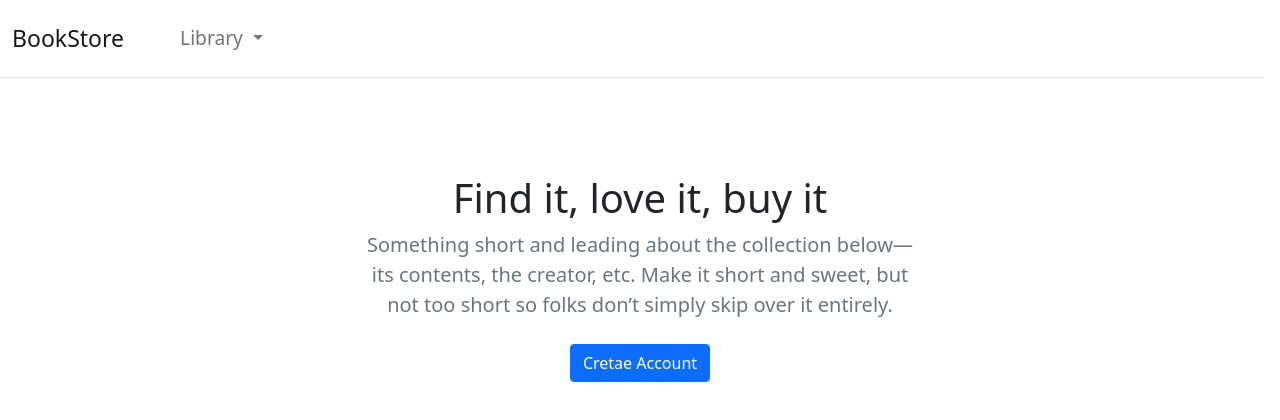
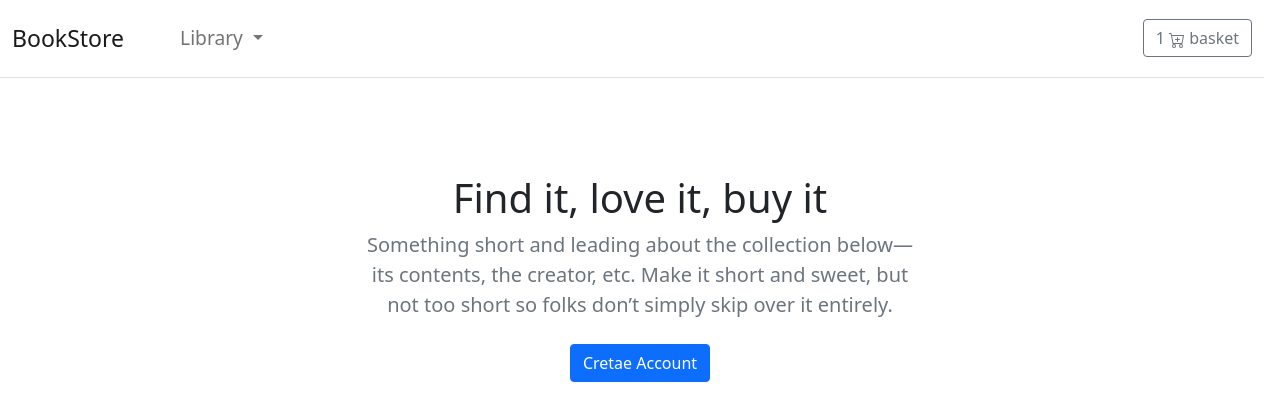
Before and after one commit to mahatlokendra/ecommerce-2022, a Django app: page / in a window 1280 px wide. Shown: the top 420 px of the page. Run offline with Django 4.2, Linux system fonts and the light colour scheme; data that the repository does not hold is empty; some libraries are stand-ins or nearby versions.

Commit message:
created a basket app, added basket summary page and mapped the related urls with the views

```diff
--- /dev/null
+++ b/basket/apps.py
@@ -0,0 +1,5 @@
+from django.apps import AppConfig
+
+
+class BasketConfig(AppConfig):
+    name = 'basket'
--- /dev/null
+++ b/basket/models.py
@@ -0,0 +1,3 @@
+from django.db import models
+
+# Create your models here.
--- /dev/null
+++ b/basket/urls.py
@@ -0,0 +1,8 @@
+from django.urls import path
+from . import views
+
+app_name = 'basket'
+
+urlpatterns = [
+    path('',views.basket_summary,name='basket_summary'),
+]
--- a/ecommerce_website/settings.py
+++ b/ecommerce_website/settings.py
@@ -39,6 +39,7 @@ INSTALLED_APPS = [
     'django.contrib.messages',
     'django.contrib.staticfiles',
     'store',
+    'basket',
 ]
 
 MIDDLEWARE = [
--- a/ecommerce_website/urls.py
+++ b/ecommerce_website/urls.py
@@ -21,8 +21,7 @@ from django.conf.urls.static import static
 urlpatterns = [
     path('admin/', admin.site.urls),
     path('', include('store.urls',namespace='store')),
-
-
+    path('basket/', include('basket.urls')),
 ]
 
 if settings.DEBUG:
--- a/store/models.py
+++ b/store/models.py
@@ -1,3 +1,4 @@
+from email.policy import default
 from django.db import models
 from django.urls import reverse
 from django.contrib.auth.models import User
@@ -27,7 +28,7 @@ class Product(models.Model):
     title = models.CharField(max_length=255)
     author = models.CharField(max_length=255,default='admin')
     description = models.TextField(blank=True)
-    image = models.ImageField(upload_to='images/')
+    image = models.ImageField(upload_to='images/', default='images/default.jpg')
     slug = models.SlugField(max_length=255)
     price = models .DecimalField(max_digits=4,decimal_places=2)
     in_stock = models.BooleanField(default=True)
--- a/store/urls.py
+++ b/store/urls.py
@@ -5,8 +5,8 @@ app_name = 'store'
 
 urlpatterns = [
     path('',views.all_products,name='all_products'),
-    path('item/<slug:slug>/', views.product_detail, name='product_detail'),
-    path('search/<slug:category_slug>/', views.category_list, name='category_list'),
+    path('<slug:slug>', views.product_detail, name='product_detail'),
+    path('shop/<slug:category_slug>/', views.category_list, name='category_list'),
 
 
 ]
--- a/store/views.py
+++ b/store/views.py
@@ -16,6 +16,7 @@ def category_list(request,category_slug):
     products =  Product.objects.filter(category=category)
     return render(request,'store/products/category.html',{'products':products, 'category':category})
 
+
 def product_detail(request,slug):
     product = get_object_or_404(Product, slug=slug, in_stock=True)
-    return render(request, 'store/products/detail.html',{'product':product})
+    return render(request, 'store/products/single.html',{'product':product})
--- a/templates/store/base.html
+++ b/templates/store/base.html
@@ -2,51 +2,76 @@
 <!DOCTYPE html>
 
 <html>
+
 <head>
   <meta charset="utf-8">
-        <title>{% block title %}My Shop{% endblock %}</title>
+  <title>{% block title %}Book Store{% endblock %}</title>
   <meta name="viewport" content="width=device-width, initial-scale=1">
   <link rel="stylesheet" href="{% static 'css/bootstrap/bootstrap.min.css' %}" />
   <link rel="stylesheet" href="{% static 'css/custom.css' %}" />
 
 
-        <script src="https://cdn.jsdelivr.net/npm/@popperjs/core@2.9.2/dist/umd/popper.min.js" integrity="sha384-IQsoLXl5PILFhosVNubq5LC7Qb9DXgDA9i+tQ8Zj3iwWAwPtgFTxbJ8NT4GN1R8p" crossorigin="anonymous"></script>
-        <script src="https://cdn.jsdelivr.net/npm/bootstrap@5.0.2/dist/js/bootstrap.min.js" integrity="sha384-cVKIPhGWiC2Al4u+LWgxfKTRIcfu0JTxR+EQDz/bgldoEyl4H0zUF0QKbrJ0EcQF" crossorigin="anonymous"></script>
+  <script src="https://cdn.jsdelivr.net/npm/@popperjs/core@2.9.2/dist/umd/popper.min.js"
+    integrity="sha384-IQsoLXl5PILFhosVNubq5LC7Qb9DXgDA9i+tQ8Zj3iwWAwPtgFTxbJ8NT4GN1R8p" crossorigin="anonymous">
+  </script>
+  <script src="https://code.jquery.com/jquery-3.6.0.min.js"
+    integrity="sha256-/xUj+3OJU5yExlq6GSYGSHk7tPXikynS7ogEvDej/m4=" crossorigin="anonymous"></script>
+  <script src="https://cdn.jsdelivr.net/npm/bootstrap@5.0.2/dist/js/bootstrap.min.js"
+    integrity="sha384-cVKIPhGWiC2Al4u+LWgxfKTRIcfu0JTxR+EQDz/bgldoEyl4H0zUF0QKbrJ0EcQF" crossorigin="anonymous">
+  </script>
 
 </head>
+
 <body>
   <header>
     <nav class="navbar navbar-expand-md navbar-light bg-white border-bottom navbar-brand py-3">
       <div class="container-fluid">
         <a class="navbar-brand" href="/">BookStore</a>
-                  <button class="navbar-toggler" type="button" data-bs-toggle="collapse" data-bs-target="#navbarSupportedContent" aria-controls="navbarSupportedContent" aria-expanded="false" aria-label="Toggle navigation">
+        <button class="navbar-toggler" type="button" data-bs-toggle="collapse" data-bs-target="#navbarSupportedContent"
+          aria-controls="navbarSupportedContent" aria-expanded="false" aria-label="Toggle navigation">
           <span class="navbar-toggler-icon"></span>
         </button>
         <div class="collapse navbar-collapse" id="navbarSupportedContent">
           <ul class="navbar-nav me-auto mb-2 mb-lg-0 mx-4">
 
             <li class="nav-item dropdown mx-2">
-                        <a class="nav-link dropdown-toggle" href="#" id="navbarDropdown" role="button" data-bs-toggle="dropdown" aria-expanded="false">
+              <a class="nav-link dropdown-toggle" href="#" id="navbarDropdown" role="button" data-bs-toggle="dropdown"
+                aria-expanded="false">
                 Library
               </a>
               <ul class="dropdown-menu" aria-labelledby="navbarDropdown">
                 <li><a class="dropdown-item" href="#">ALL</a></li>
-                          <li><hr class="dropdown-divider"></li>
+                <li>
+                  <hr class="dropdown-divider">
+                </li>
 
                 {% for c in categories %}
                 <li>
                   <a class="dropdown-item" href="{{c.get_absolute_url}}">{{c.name|title}}</a>
                 </li>
-                          <li><hr class="dropdown-divider"></li>
+                <li>
+                  <hr class="dropdown-divider">
+                </li>
                 {% endfor %}
               </ul>
             </li>
-
+          </ul>
 
         </div>
+        <a type="button" role="button" href="{% url "basket:basket_summary" %}" class="btn btn-outline-secondary">
+          <div class="d-inline-flex">1</div>
+          <svg xmlns="http://www.w3.org/2000/svg" width="16" height="16" fill="currentColor" class="bi bi-cart-plus"
+            viewBox="0 0 16 16">
+            <path d="M9 5.5a.5.5 0 0 0-1 0V7H6.5a.5.5 0 0 0 0 1H8v1.5a.5.5 0 0 0 1 0V8h1.5a.5.5 0 0 0 0-1H9V5.5z" />
+            <path
+              d="M.5 1a.5.5 0 0 0 0 1h1.11l.401 1.607 1.498 7.985A.5.5 0 0 0 4 12h1a2 2 0 1 0 0 4 2 2 0 0 0 0-4h7a2 2 0 1 0 0 4 2 2 0 0 0 0-4h1a.5.5 0 0 0 .491-.408l1.5-8A.5.5 0 0 0 14.5 3H2.89l-.405-1.621A.5.5 0 0 0 2 1H.5zm3.915 10L3.102 4h10.796l-1.313 7h-8.17zM6 14a1 1 0 1 1-2 0 1 1 0 0 1 2 0zm7 0a1 1 0 1 1-2 0 1 1 0 0 1 2 0z" />
+          </svg>
+          basket
+        </a>
       </div>
     </nav>
   </header>
   <div id="content">{% block content %}{% endblock %}</div>
 </body>
+
 </html>
--- a/templates/store/home.html
+++ b/templates/store/home.html
@@ -2,7 +2,7 @@
 
 {% load static %}
 
-{% block title %}HOME {% endblock %}
+{% block title %}Book Store {% endblock %}
 
 {% block content%}
 
```
Also changed, not shown: basket/views.py (added, +8 -0 lines), templates/store/basket/basket_summary.html (added, +11 -0 lines), basket/__init__.py (added), basket/migrations/__init__.py (added), templates/store/products/single.html (renamed from templates/store/products/detail.html). Lines whose indentation alone changed are shown as unchanged.
